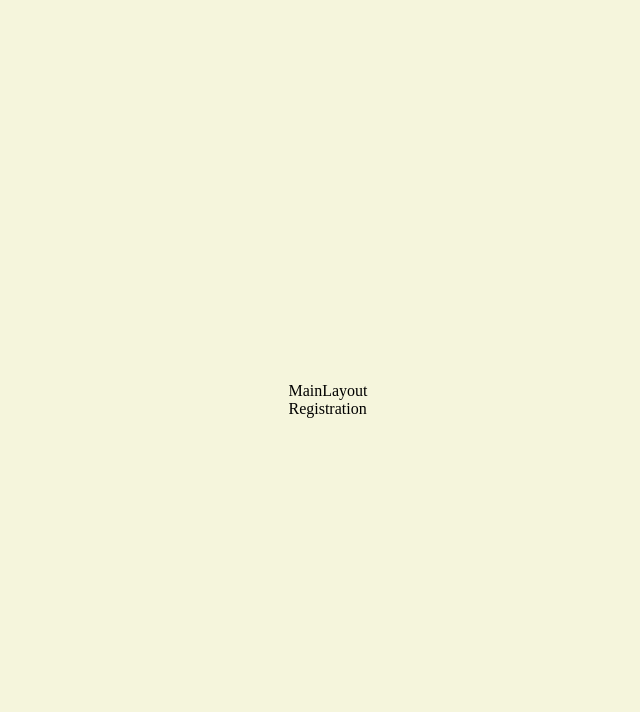
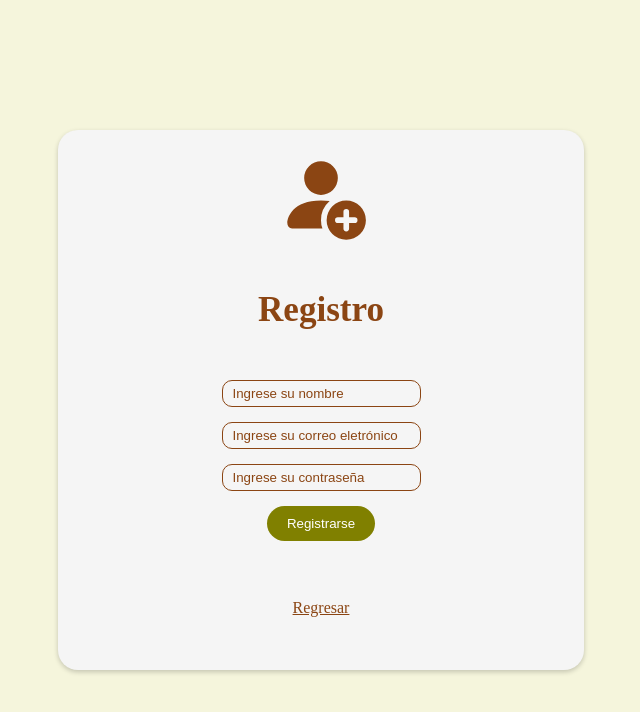
Before and after one commit to mckimssongg/biblioteca_mistica_thalindor, a React (Vite) app in the folder client_app/: page /registration in a window 1280 px wide. Shown: the top 712 px of the page, without its empty margins (312-952 px from the left). Built offline with nearby package versions, Linux system fonts and the light colour scheme.

Commit message:
Maquetado de Registration

```diff
--- a/client_app/src/views/Registration/Registration.jsx
+++ b/client_app/src/views/Registration/Registration.jsx
@@ -1,7 +1,47 @@
 import React from 'react'
+
+import './style.css'
+import Input from '../../components/UI/Input/Input'
+import Button from '../../components/UI/Button/Button'
+import CustomLink from '../../components/UI/CustomLink/CustomLink'
+import IconUsuarioAdd from '../../components/UI/Iconos/iconUsuarioAdd'
 
 export default function Registration() {
   return (
-    <div>Registration</div>
+    <form>
+        <div className="contenedor">
+
+          <IconUsuarioAdd/>
+
+          <h3>Registro</h3>
+          <Input
+            name={"Nombre"}
+            type={"text"}
+            placeholder={"Ingrese su nombre"}
+            className={"input"}
+          />
+
+          <Input
+            name={"Correo eletrónico"}
+            type={"email"}
+            placeholder={"Ingrese su correo eletrónico"}
+            className={"input"}
+          />
+
+          <Input
+            name={"Contraseña"}
+            type={"password"}
+            className={"input"}
+            placeholder={"Ingrese su contraseña"}
+          />
+
+          <Button type={"sumit"} className={"custom-button"}>
+            Registrarse
+          </Button>
+
+          <CustomLink to="/login" className={"custom-link"}>Regresar</CustomLink>
+
+        </div>
+      </form>
   )
 }
--- /dev/null
+++ b/client_app/src/views/Registration/style.css
@@ -0,0 +1,68 @@
+body {
+    display: flex;
+    justify-content: center;
+    align-items: center;
+    height: 100vh; /* Establece la altura del cuerpo al 100% de la ventana */
+    margin: 0; /* Elimina el margen predeterminado del cuerpo */
+    background-color: #F5F5DC;
+}
+
+.contenedor {
+    width: 500px;
+    height: 500px;
+    max-width: 90%;
+    background-color: #F5F5F5;
+    border-radius: 20px;
+    box-shadow: 0 2px 5px rgba(0, 0, 0, 0.2);
+    padding: 20px;
+    text-align: center;
+    font-size: 30px;
+    display: flex; /* Organiza los elementos hijos */
+    flex-direction: column; /* Organiza los elementos en columna */
+    align-items: center; /* Centra los elementos horizontalmente */
+    gap: 15px;
+}
+
+h3{
+    color: #8B4513;
+
+}
+
+input {
+    border: 1px solid #8B4513; /* Borde delgado */
+    border-radius: 10px; /* Bordes redondeados */
+    background-color: transparent; /* Sin fondo */
+    color: #8B4513; /* Color de letra */
+    padding: 5px 10px; /* Espaciado interno */
+}
+
+input:focus {
+    outline: none; /* Quita el contorno predeterminado */
+    box-shadow: 0 0 5px #8B4513; /* Sombra al enfocar */
+}
+
+input::placeholder{
+    color: #8B4513;
+}
+
+.custom-button {
+    border-radius: 20px; /* Bordes redondeados */
+    background-color: #808000; /* Color de fondo */
+    color: white; /* Color de la letra */
+    padding: 10px 20px; /* Espacio interno */
+    cursor: pointer; /* Cambia el cursor al pasar por encima */
+    border: none; /* Quita el borde */
+    outline: none; /* Quita el contorno al enfocar */
+  }
+
+.custom-link {
+    color: #8B4513; /* Color del enlace */
+    font-size: 16px; /* Tamaño de la fuente */
+    text-decoration: underline; /* Activa el subrayado */
+    transition: color 0.3s; /* Transición para el cambio de color */
+    cursor: pointer;
+  }
+
+.custom-link:hover {
+    color: #808000; /* Color del enlace al pasar el cursor */
+  }
```
Also changed, not shown: client_app/src/main.jsx (+4 -4 lines).
